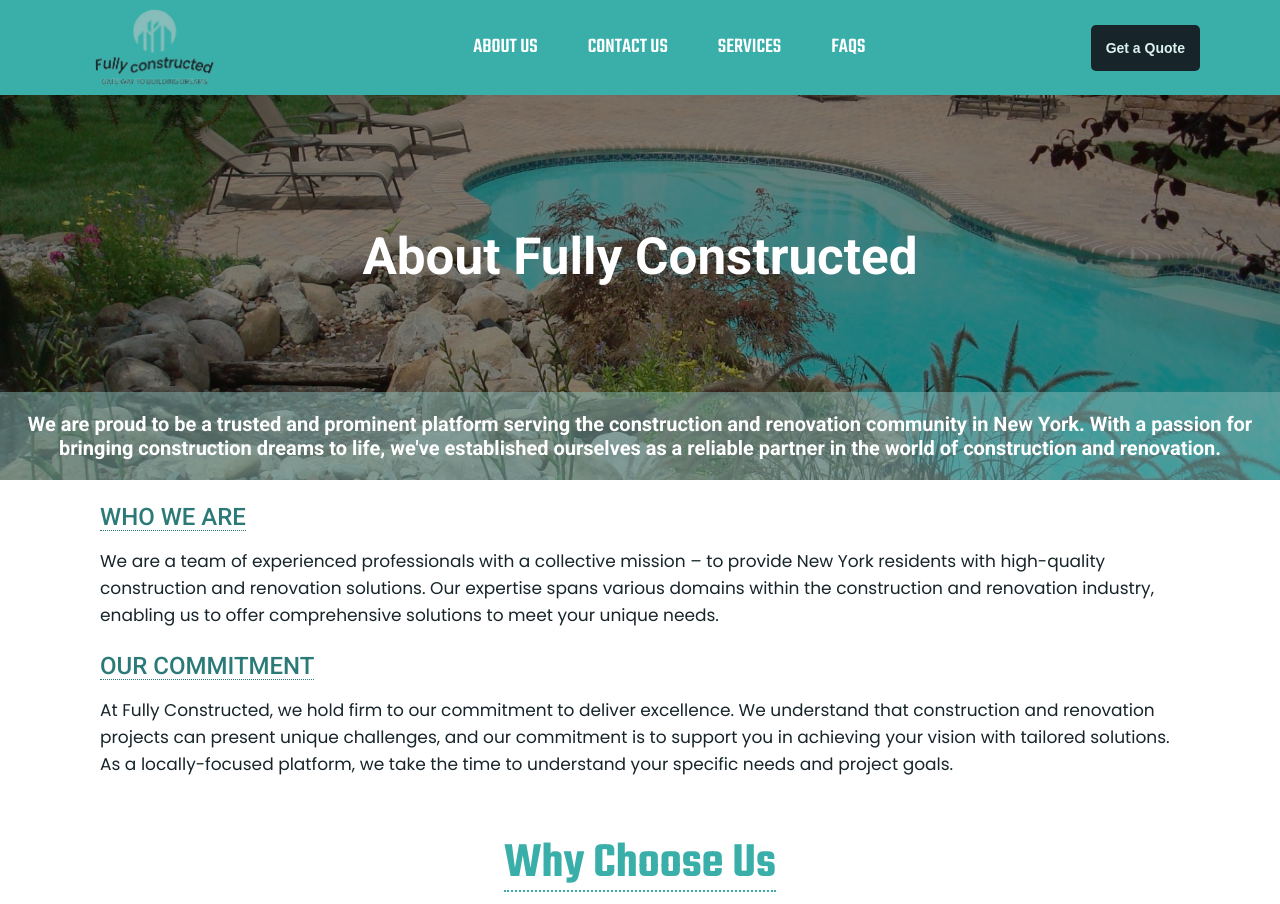
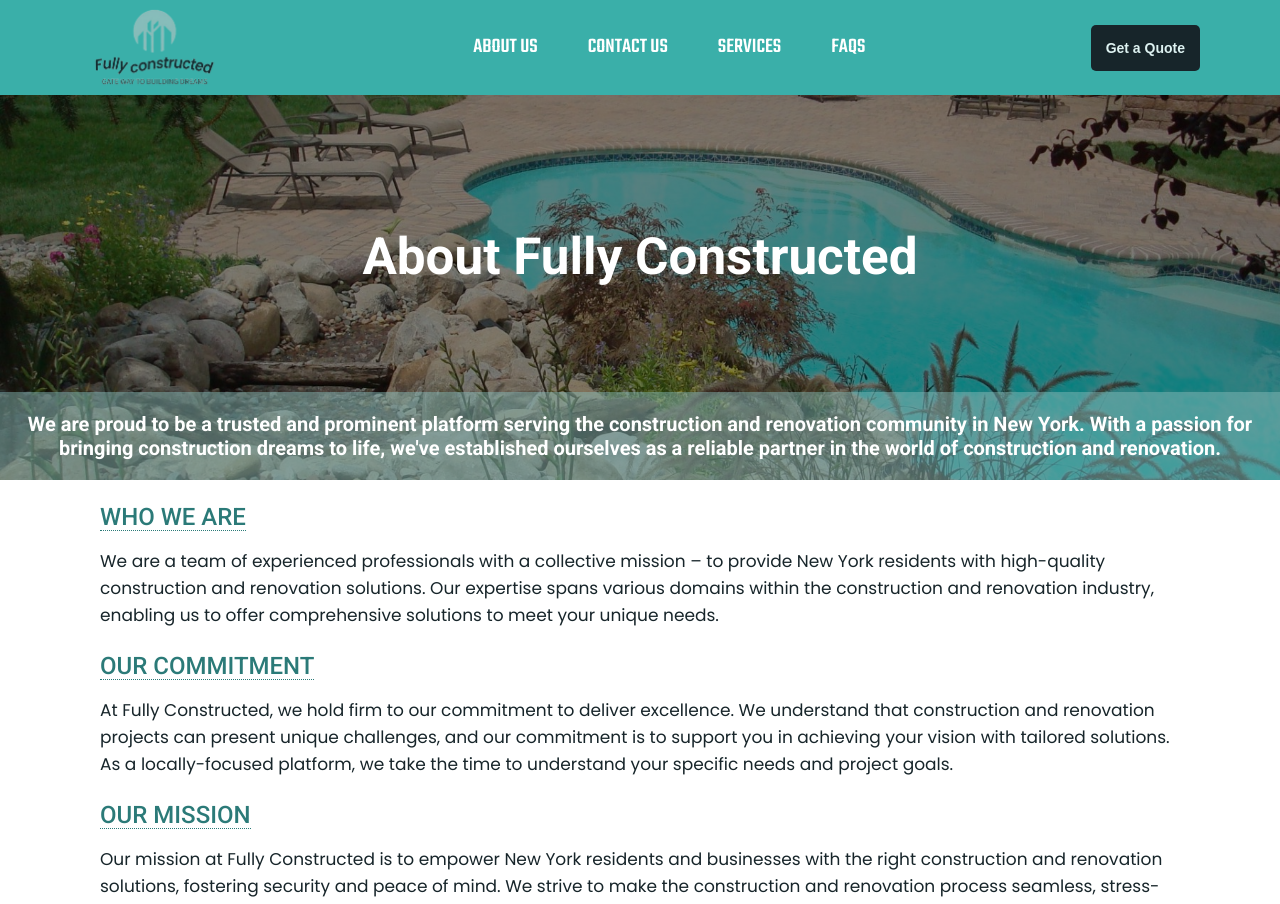
Before and after one commit to Wahaj-Ali/construction-web, a React (Create React App) app: page /about_us in a window 1280 px wide. Shown: the top 904 px of the page. Built offline with nearby package versions, Linux system fonts and the light colour scheme.

Commit message:
Update AboutUs.jsx
Remove why choose us section.

```diff
--- a/src/Pages/AboutUs/AboutUs.jsx
+++ b/src/Pages/AboutUs/AboutUs.jsx
@@ -1,6 +1,5 @@
 import React from 'react'
 import AboutHero from '../../Components/AboutHero/AboutHero';
-import AbWCU from '../../Components/AbtWCU/AbWCU';
 import joinBg from '../../Assets/join-bg.jpg';
 import './AboutUs.css';
 
@@ -19,8 +18,6 @@ const AboutUs = () => {
             {/* <div className='underline'></div> */}
             <p className="aboutSecText">At Fully Constructed, we hold firm to our commitment to deliver excellence. We understand that construction and renovation projects can present unique challenges, and our commitment is to support you in achieving your vision with tailored solutions. As a locally-focused platform, we take the time to understand your specific needs and project goals.</p>
         </div>
-
-        <AbWCU />
 
         <div className="aboutSec">
             <h3>Our Mission</h3>
```
